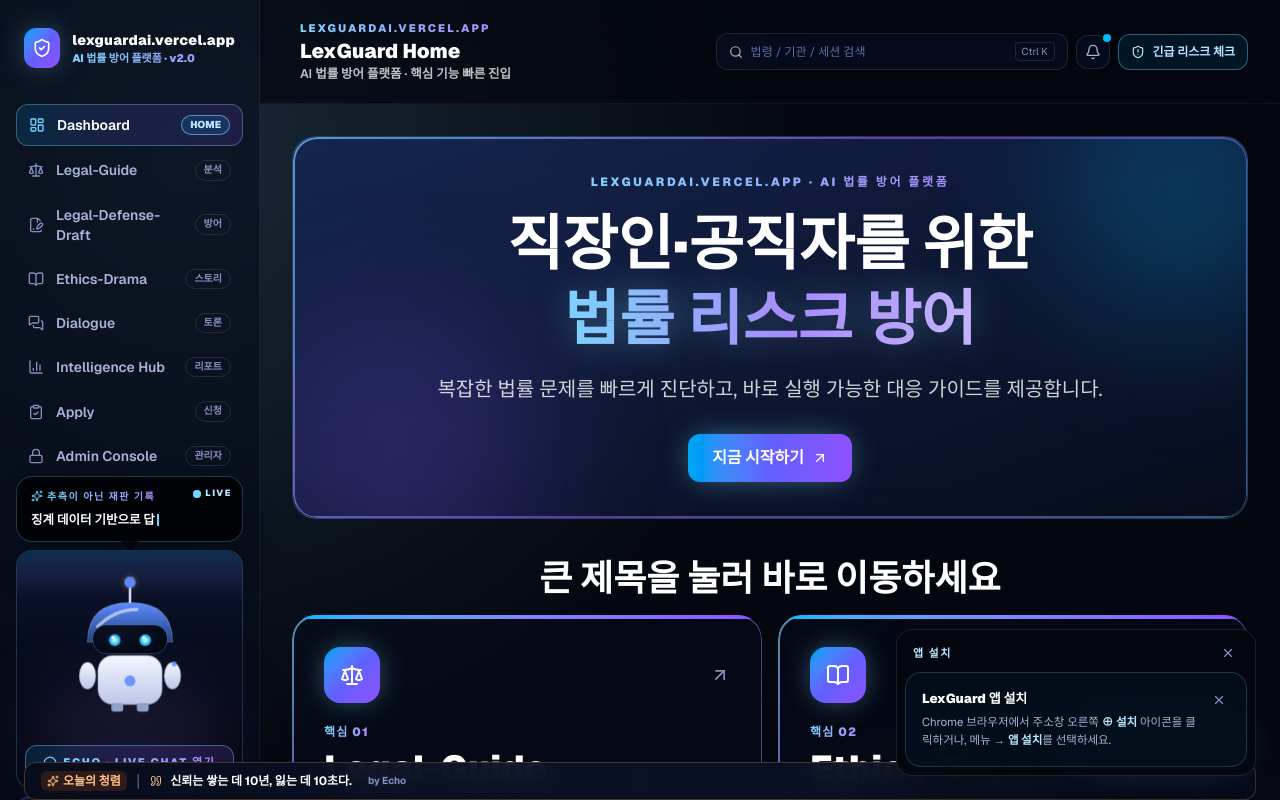
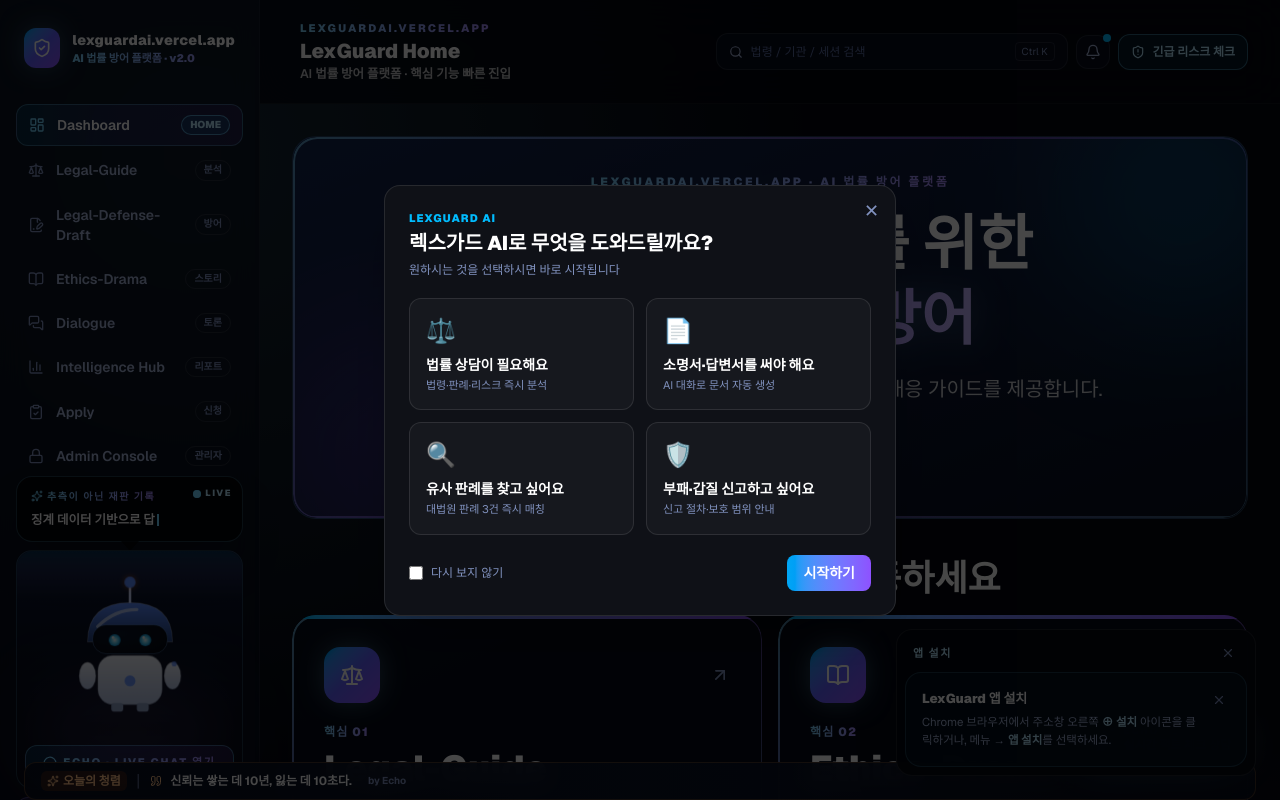
Before and after one commit to yunjh0526ok-cpu/v2-core, a Next.js app: page / in a window 1280 px wide. Shown: the top 800 px of the page. Built offline with nearby package versions, Linux system fonts and the light colour scheme.

Commit message:
feat: 첫 방문 팝업 온보딩 WelcomeOnboarding 추가

```diff
--- a/components/AppShell.tsx
+++ b/components/AppShell.tsx
@@ -8,6 +8,7 @@
 import DailyQuoteBanner from "./eco/DailyQuoteBanner";
 import EchoFloatingChat from "./eco/EchoFloatingChat";
 import UniversalInstallWidget from "./eco/UniversalInstallWidget";
+import WelcomeOnboarding from "./WelcomeOnboarding";
 
 export default function AppShell({ children }: { children: ReactNode }) {
   return (
@@ -35,6 +36,7 @@
       <DailyQuoteBanner />
       <EchoFloatingChat />
       <UniversalInstallWidget />
+      <WelcomeOnboarding />
     </div>
   );
 }
--- /dev/null
+++ b/components/WelcomeOnboarding.tsx
@@ -0,0 +1,153 @@
+"use client";
+
+import { useEffect, useState } from "react";
+import { useRouter } from "next/navigation";
+
+const STORAGE_KEY = "lexguard_visited";
+
+type Card = {
+  icon: string;
+  title: string;
+  desc: string;
+  href: string;
+  tab?: string;
+};
+
+const CARDS: Card[] = [
+  {
+    icon: "⚖️",
+    title: "법률 상담이 필요해요",
+    desc: "법령·판례·리스크 즉시 분석",
+    href: "/legal-guide",
+  },
+  {
+    icon: "📄",
+    title: "소명서·답변서를 써야 해요",
+    desc: "AI 대화로 문서 자동 생성",
+    href: "/legal-defense-draft",
+  },
+  {
+    icon: "🔍",
+    title: "유사 판례를 찾고 싶어요",
+    desc: "대법원 판례 3건 즉시 매칭",
+    href: "/legal-defense-draft",
+    tab: "유사 사례 분석",
+  },
+  {
+    icon: "🛡️",
+    title: "부패·갑질 신고하고 싶어요",
+    desc: "신고 절차·보호 범위 안내",
+    href: "/legal-guide",
+  },
+];
+
+export default function WelcomeOnboarding() {
+  const router = useRouter();
+  const [visible, setVisible] = useState(false);
+  const [neverAgain, setNeverAgain] = useState(false);
+
+  useEffect(() => {
+    try {
+      const visited = localStorage.getItem(STORAGE_KEY);
+      if (!visited) setVisible(true);
+    } catch {
+      // localStorage unavailable (SSR/privacy mode) — don't show
+    }
+  }, []);
+
+  function dismiss(neverShow: boolean) {
+    try {
+      if (neverShow) localStorage.setItem(STORAGE_KEY, "1");
+    } catch { /* ignore */ }
+    setVisible(false);
+  }
+
+  function handleCard(card: Card) {
+    dismiss(neverAgain);
+    if (card.tab) {
+      router.push(`${card.href}?tab=${encodeURIComponent(card.tab)}`);
+    } else {
+      router.push(card.href);
+    }
+  }
+
+  function handleStart() {
+    dismiss(neverAgain);
+  }
+
+  if (!visible) return null;
+
+  return (
+    <div
+      className="fixed inset-0 z-[999] flex items-center justify-center"
+      style={{ background: "rgba(0,0,0,0.72)" }}
+      onClick={(e) => { if (e.target === e.currentTarget) dismiss(false); }}
+    >
+      <div
+        className="relative mx-4 w-full max-w-lg rounded-2xl border border-white/10 p-6 shadow-2xl"
+        style={{ background: "#0f1117" }}
+      >
+        {/* 닫기 버튼 */}
+        <button
+          type="button"
+          onClick={() => dismiss(false)}
+          className="absolute right-4 top-4 text-steel-400 hover:text-white text-lg leading-none"
+          aria-label="닫기"
+        >
+          ✕
+        </button>
+
+        {/* 헤더 */}
+        <p className="text-[11px] font-black uppercase tracking-widest text-sky-400">
+          LexGuard AI
+        </p>
+        <h2 className="mt-1 text-xl font-black text-white leading-snug">
+          렉스가드 AI로 무엇을 도와드릴까요?
+        </h2>
+        <p className="mt-1 text-xs text-steel-400">
+          원하시는 것을 선택하시면 바로 시작됩니다
+        </p>
+
+        {/* 카드 4개 */}
+        <div className="mt-5 grid grid-cols-2 gap-3">
+          {CARDS.map((card) => (
+            <button
+              key={card.title}
+              type="button"
+              onClick={() => handleCard(card)}
+              className="group rounded-xl border border-white/10 bg-white/[0.03] p-4 text-left transition hover:border-sky-400/50 hover:bg-sky-500/10"
+            >
+              <span className="text-2xl">{card.icon}</span>
+              <p className="mt-2 text-sm font-black text-white group-hover:text-sky-200">
+                {card.title}
+              </p>
+              <p className="mt-0.5 text-[11px] text-steel-400 group-hover:text-steel-300">
+                {card.desc}
+              </p>
+            </button>
+          ))}
+        </div>
+
+        {/* 하단 */}
+        <div className="mt-5 flex items-center justify-between">
+          <label className="flex cursor-pointer items-center gap-2 text-xs text-steel-400">
+            <input
+              type="checkbox"
+              checked={neverAgain}
+              onChange={(e) => setNeverAgain(e.target.checked)}
+              className="h-3.5 w-3.5 accent-sky-500"
+            />
+            다시 보지 않기
+          </label>
+          <button
+            type="button"
+            onClick={handleStart}
+            className="rounded-lg bg-gradient-to-r from-sky-500 to-violet-500 px-4 py-2 text-sm font-black text-white"
+          >
+            시작하기
+          </button>
+        </div>
+      </div>
+    </div>
+  );
+}
```
